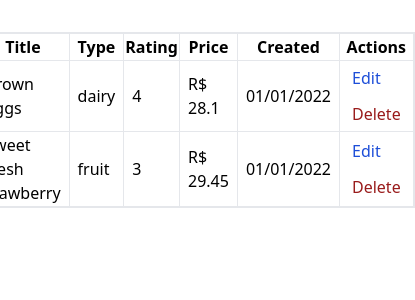
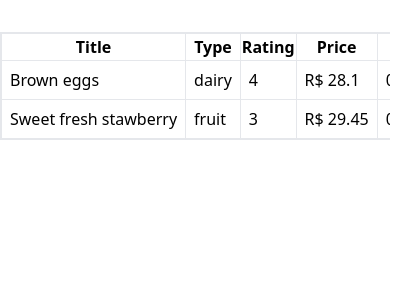
Before and after one commit to CaioJulian/project-front-nuxt, a Nuxt app: page / in a window 390 px wide. Shown: the top 300 px of the page, 415 px wide, since content can reach past the window. Built offline with nearby package versions, Linux system fonts and the light colour scheme.

Commit message:
fix: responsive listProducts

```diff
--- a/components/ListProducts.vue
+++ b/components/ListProducts.vue
@@ -1,8 +1,7 @@
 <template>
-  <section>
-    <table
-      class="table-auto md:table-fixed w-full border-collapse border-2 border-slate-400"
-    >
+  <div class="flex flex-col">
+    <div class="overflow-x-auto sm:mx-6 lg:mx-8">
+      <table class="min-w-full border-collapse border-2 border-slate-400">
         <thead>
           <tr>
             <th
@@ -20,12 +19,22 @@
             :key="index"
             class="transition duration-300 ease-in-out hover:bg-gray-100"
           >
-          <td class="border border-slate-300 px-2">{{ item.title }}</td>
-          <td class="border border-slate-300 px-2">{{ item.type }}</td>
-          <td class="border border-slate-300 px-2">{{ item.rating }}</td>
-          <td class="border border-slate-300 px-2">R$ {{ item.price }}</td>
-          <td class="border border-slate-300 px-2">{{ item.created }}</td>
-          <td class="border border-slate-300 px-2">
+            <td class="border border-slate-300 px-2 whitespace-nowrap">
+              {{ item.title }}
+            </td>
+            <td class="border border-slate-300 px-2 whitespace-nowrap">
+              {{ item.type }}
+            </td>
+            <td class="border border-slate-300 px-2 whitespace-nowrap">
+              {{ item.rating }}
+            </td>
+            <td class="border border-slate-300 px-2 whitespace-nowrap">
+              R$ {{ item.price }}
+            </td>
+            <td class="border border-slate-300 px-2 whitespace-nowrap">
+              {{ item.created }}
+            </td>
+            <td class="border border-slate-300 px-2 whitespace-nowrap">
               <button
                 class="p-1 mr-1 mb-1 md:mb-0 rounded text-blue-700 hover:text-white hover:bg-blue-600 focus:outline-none focus:bg-blue-600"
               >
@@ -39,7 +48,8 @@
           </tr>
         </tbody>
       </table>
-  </section>
+    </div>
+  </div>
 </template>
 
 <script>
--- a/pages/index.vue
+++ b/pages/index.vue
@@ -1,8 +1,8 @@
 <template>
   <main class="my-8">
-    <div class="container mx-auto px-6 flex justify-center">
+    <section>
       <ListProducts />
-    </div>
+    </section>
   </main>
 </template>
 
```
Lines whose indentation alone changed are shown as unchanged.
